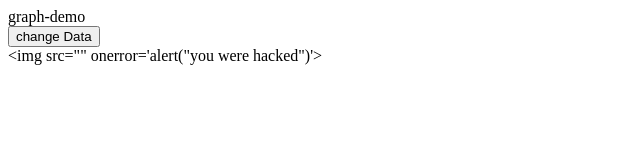
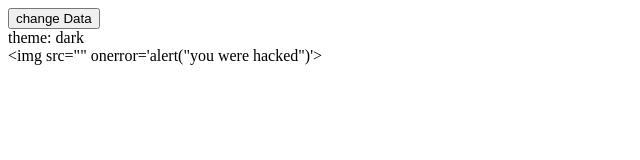
Before and after one commit to locknono/react-s-demo, a Next.js app: page /graph-demo in a window 1280 px wide. Shown: the top 160 px of the page, without its empty margins (0-640 px from the left). Built offline with nearby package versions, Linux system fonts and the light colour scheme.

Commit message:
feat: add theme example

```diff
--- a/src/components/panal.tsx
+++ b/src/components/panal.tsx
@@ -1,6 +1,7 @@
 import { MODE } from "@/constant";
-import React, { useEffect, useState } from "react";
+import React, { useContext, useEffect, useState } from "react";
 import purify from "dompurify";
+import { ThemeContext } from "@/constant/context";
 
 interface IPanelProps {
   mode: number;
@@ -11,6 +12,7 @@ interface IPanelProps {
  * @description render the content with respect to the rendering mode
  */
 export default function Panel(props: IPanelProps) {
+  const theme = useContext(ThemeContext);
   /**
    * @description process the content. If the rendering mode is `html`, the content should be sanitized.
    */
@@ -30,15 +32,18 @@ export default function Panel(props: IPanelProps) {
     setHtml(processedContent);
   }, [props.mode, props.content]);
 
-  if (props.mode === MODE.TEXT) {
-    return <div>{html}</div>;
-  } else {
   return (
+    <div>
+      <div>theme: {theme}</div>
+      {props.mode === MODE.TEXT ? (
+        <div>{html}</div>
+      ) : (
         <div
           dangerouslySetInnerHTML={{
             __html: html,
           }}
         />
+      )}
+    </div>
   );
 }
-}
--- /dev/null
+++ b/src/constant/context.ts
@@ -0,0 +1,3 @@
+import { createContext } from "react";
+
+export const ThemeContext = createContext<string>("light");
--- a/src/pages/graph-demo/index.tsx
+++ b/src/pages/graph-demo/index.tsx
@@ -1,8 +1,9 @@
 "use client";
 
-import { useState } from "react";
+import { useState, useContext, createContext } from "react";
 import Panel from "@/components/panal";
 import { MODE } from "@/constant";
+import { ThemeContext } from "@/constant/context";
 
 /**
  * @description data rendered as html; Should be sanitized
@@ -35,10 +36,11 @@ export default function Demo() {
   };
 
   return (
-    <div>
-      <div>graph-demo</div>
-      <button onClick={handleSwitchMode}>change Data</button>
-      <Panel {...data} />
-    </div>
+    <ThemeContext.Provider value="dark">
+      <div>
+        <button onClick={handleSwitchMode}>change Data</button>
+        <Panel {...data} />
+      </div>
+    </ThemeContext.Provider>
   );
 }
```
Lines whose indentation alone changed are shown as unchanged.
